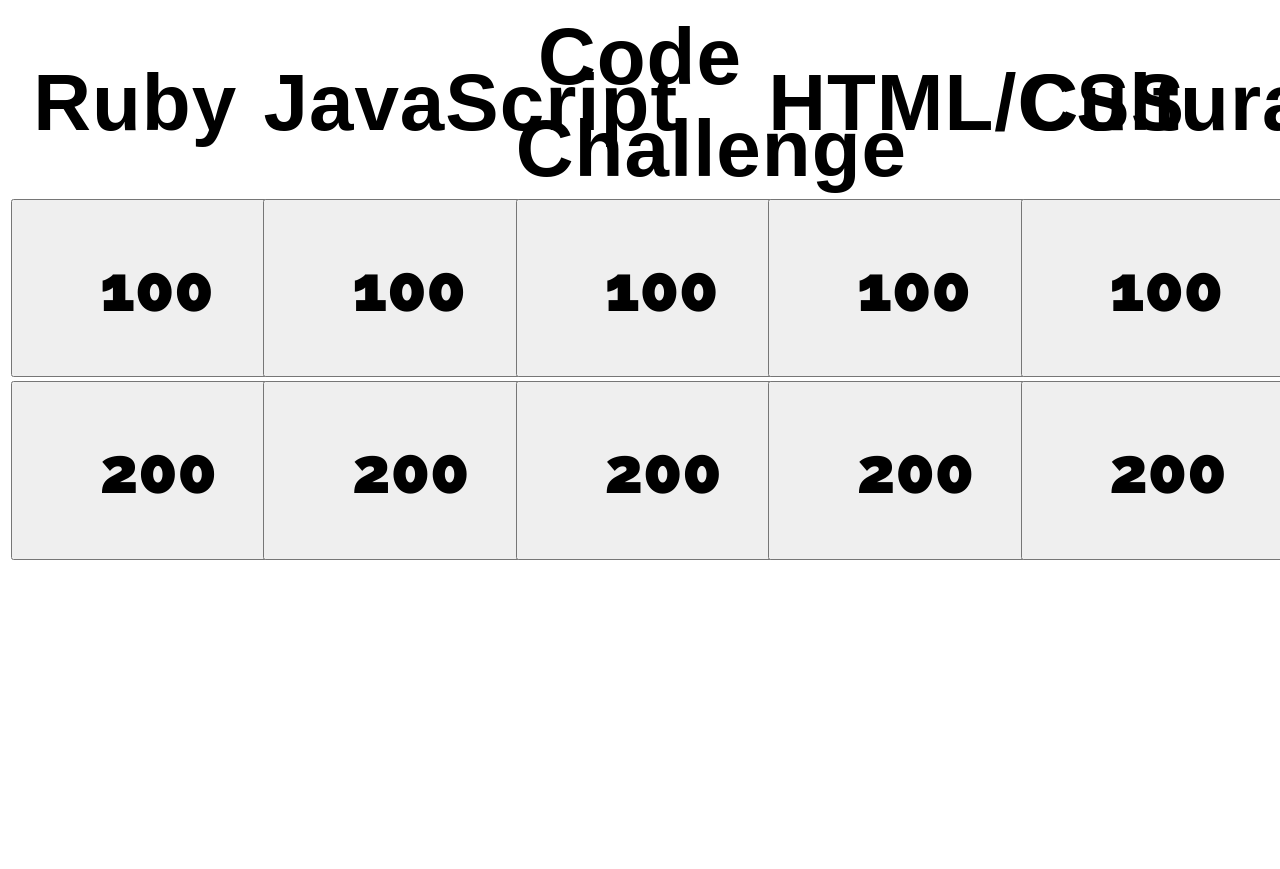
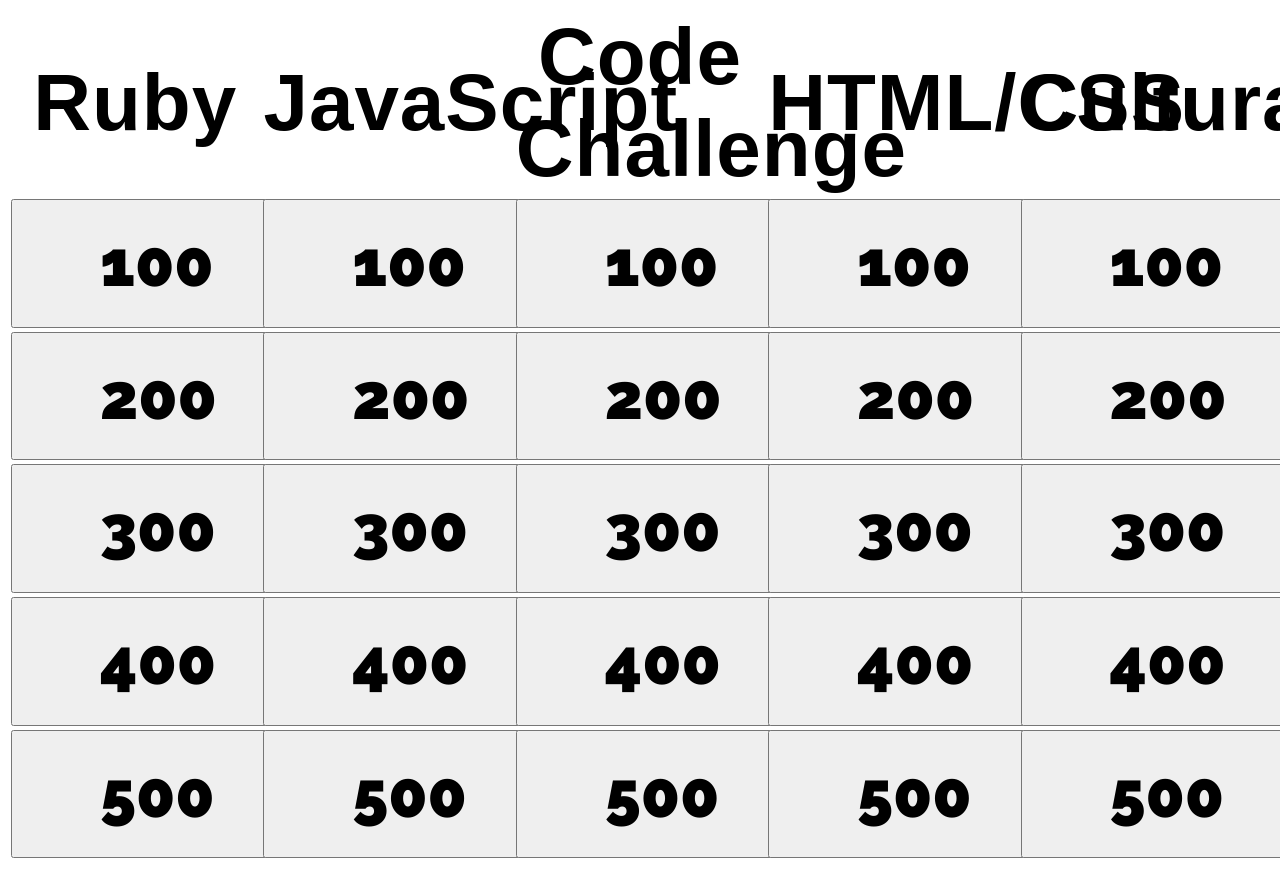
Before and after one commit to JillKlatt/interview-jeopardy, a React (Create React App) app: page / in a window 1280 px wide. Shown: the top 869 px of the page. Before the commit the page ends 800 px from the top, so only its background shows below. Built offline with nearby package versions, Linux system fonts and the light colour scheme; a web font is replaced by a local one.

Commit message:
Update questions and other things

```diff
--- a/src/App.js
+++ b/src/App.js
@@ -1,5 +1,5 @@
 import './App.css';
-import {RowOne, RowTwo} from './Questions/QuestionList'
+import { RowOne, RowTwo, RowThree, RowFour, RowFive } from './Questions/QuestionList'
 import CategoryList from './Categories/CategoryList'
 import Category from './Categories/Category';
 import Question from './Questions/Question'
@@ -7,20 +7,41 @@
 function App() {
 
   const categoryCards = CategoryList.map(c => {
-    return <Category category={c} key={c}/>
+    return <Category category={c} key={c} />
   })
 
   const rowOneQuestionCards = RowOne.map(q => {
     return (
       <td key={q.id}>
-    <Question amount="100" question={q.question} answer={q.answer} id={q.id} key={q.id}/>
+        <Question amount="100" question={q.question} answer={q.answer} id={q.id} key={q.id} />
       </td>)
   })
 
   const rowTwoQuestionCards = RowTwo.map(q => {
     return (
       <td key={q.id}>
-      <Question amount="200" question={q.question} answer={q.answer} id={q.id} key={q.id}/>
+        <Question amount="200" question={q.question} answer={q.answer} id={q.id} key={q.id} />
+      </td>)
+  })
+
+  const rowThreeQuestionCards = RowThree.map(q => {
+    return (
+      <td key={q.id}>
+        <Question amount="300" question={q.question} answer={q.answer} id={q.id} key={q.id} />
+      </td>)
+  })
+
+  const rowFourQuestionCards = RowFour.map(q => {
+    return (
+      <td key={q.id}>
+        <Question amount="400" question={q.question} answer={q.answer} id={q.id} key={q.id} />
+      </td>)
+  })
+
+  const rowFiveQuestionCards = RowFive.map(q => {
+    return (
+      <td key={q.id}>
+        <Question amount="500" question={q.question} answer={q.answer} id={q.id} key={q.id} />
       </td>)
   })
 
@@ -40,6 +61,15 @@
           <tr>
             {rowTwoQuestionCards}
           </tr>
+          <tr>
+            {rowThreeQuestionCards}
+          </tr>
+          <tr>
+            {rowFourQuestionCards}
+          </tr>
+          <tr>
+            {rowFiveQuestionCards}
+          </tr>
         </tbody>
       </table>
     </div>
--- a/src/Questions/AnswerModal.js
+++ b/src/Questions/AnswerModal.js
@@ -4,10 +4,8 @@
 
 
     const closeModal = () => {
-
         toggleModal()
     }
-
 
     return (
         <>
--- a/src/Questions/Question.css
+++ b/src/Questions/Question.css
@@ -8,6 +8,6 @@
 .question-button {
     font-family: 'Raleway', sans-serif;
     font-size: 400%;
-    padding: 20% 35%;
+    padding: 10% 35%;
     display: flex;
 }
--- a/src/Questions/QuestionList.js
+++ b/src/Questions/QuestionList.js
@@ -11,15 +11,21 @@
     },
     {
         question:
-            `<code>
-            function func1(){
-            setTimeout(()=> {
-            console.log(x);
-            console.log(y);
-            },3000);
+        `${
+        <pre>
+            <code>
+                let obj = 0
+        </code>
+        </pre>}`,
+        // `${<code>
+        //     function func1(){
+        //     setTimeout(()=> {
+        //     console.log(x);
+        //     console.log(y);
+        //     },3000);
 
-            var x = 2;  let y = 12;
-            </code>}`,
+        //     var x = 2;  let y = 12;
+        //     </code>}`,
         answer: `What is
         <code>
         2
@@ -30,8 +36,8 @@
         id: 3
     },
     {
-        question: "These HTML elements do not have closing tags, such as <br /> or <img />",
-        answer: "What are void elements?",
+        question: "V5",
+        answer: "What is the current version on HTML?",
         id: 4
     },
     {
@@ -48,8 +54,8 @@
         id: 6
     },
     {
-        question: "",
-        answer: "",
+        question: "This operator compares value AND type",
+        answer: "What is '==='",
         id: 7
     },
     {
@@ -58,17 +64,107 @@
         id: 8
     },
     {
-        question: "",
-        answer: "",
+        question: "These HTML elements do not have closing tags, such as <br /> or <img />",
+        answer: "What are void elements?",
         id: 9
+    },
+    {
+        question: "How do you handle stress or tight deadlines?",
+        answer: "Like a champ!",
+        id: 10
+    }
+]
+
+export const RowThree = [
+    {
+        question: "Using plus sign in between strings. Using a single space in between strings. Using << sign in between strings.",
+        answer: "What are ways to concatenate a string?",
+        id: 11
+    },
+    {
+        question: `function returnIt(2) {
+            return 2}
+            vs
+
+            let x = 2
+
+            function returnIt(x){
+            return x}`,
+        answer: "What is passed by value vs passed by reference",
+        id: 12
     },
     {
         question: "",
         answer: "",
-        id: 10
+        id: 13
+    },
+    {
+        question: "What is the difference between <b> and <strong> ?",
+        answer: "<b> simply marks the text as bold, whereas <strong> marks the text as important, and is used on screen readers to show semantic emphasis",
+        id: 14
+    },
+    {
+        question: "What do you think makes someone trustworthy?",
+        answer: "You just described yourself!",
+        id: 15
     }
 ]
 
+export const RowFour = [
+    {
+        question: "Using plus sign in between strings. Using a single space in between strings. Using << sign in between strings.",
+        answer: "What are ways to concatenate a string?",
+        id: 16
+    },
+    {
+        question: "",
+        answer: "",
+        id: 17
+    },
+    {
+        question: "",
+        answer: "",
+        id: 18
+    },
+    {
+        question: "What is the difference between “display: none” and “visibility: hidden”?",
+        answer: "When we use the attribute “visibility: hidden” for an HTML element then that element will be hidden from the webpage but still takes up space. Whereas, if we use the “display: none” attribute for an HTML element then the element will be hidden, and also it won’t take up any space on the webpage.",
+        id: 19
+    },
+    {
+        question: "Describe a situation where you felt you didn’t communicate well. Looking back, how could you have handled the situation differently?",
+        answer: "It was probably their fault anyway.",
+        id: 20
+    }
+]
+
+export const RowFive = [
+    {
+        question: "Using plus sign in between strings. Using a single space in between strings. Using << sign in between strings.",
+        answer: "What are ways to concatenate a string?",
+        id: 21
+    },
+    {
+        question: "",
+        answer: "",
+        id: 22
+    },
+    {
+        question: "",
+        answer: "",
+        id: 23
+    },
+    {
+        question: "",
+        answer: "",
+        id: 24
+    },
+    {
+        question: "What do people not like about you?",
+        answer: "Nonsense",
+        id: 25
+    }
+]
 // ,
 //     {
 //         question: "",
--- a/src/Questions/QuestionModal.css
+++ b/src/Questions/QuestionModal.css
@@ -15,8 +15,8 @@
   /* Modal Content/Box */
   .modal-content {
     background-color: #110799;
-    margin: 15% auto; /* 15% from the top and centered */
-    padding: 20px;
+    margin: 3% auto; /* 15% from the top and centered */
+    padding: 18% 60px;
     border: 1px solid rgb(36, 17, 143);
     width: 80%; /* Could be more or less, depending on screen size */
   }
--- a/src/Questions/QuestionModal.js
+++ b/src/Questions/QuestionModal.js
@@ -6,10 +6,6 @@
 function QuestionModal({question, answer, id, toggleModal, showModal}) {
 
     const [showAnswer, setShowAnswer] = useState(false)
-
-    const closeModal = () => {
-        toggleModal()
-    }
 
     const toggleAnswer = () => {
         setShowAnswer(showAnswer => !showAnswer)
@@ -22,7 +18,7 @@
                 {showAnswer ?
                 <AnswerModal answer={answer} showAnswer={showAnswer} toggleModal={toggleModal}/> :
                 null }
-                <p>{question.toUpperCase()}</p>
+                <p>{question}</p>
                 <span className='answer' onClick={toggleAnswer}>answer</span>
             </div>
         </div>
```
Lines whose indentation alone changed are shown as unchanged.
